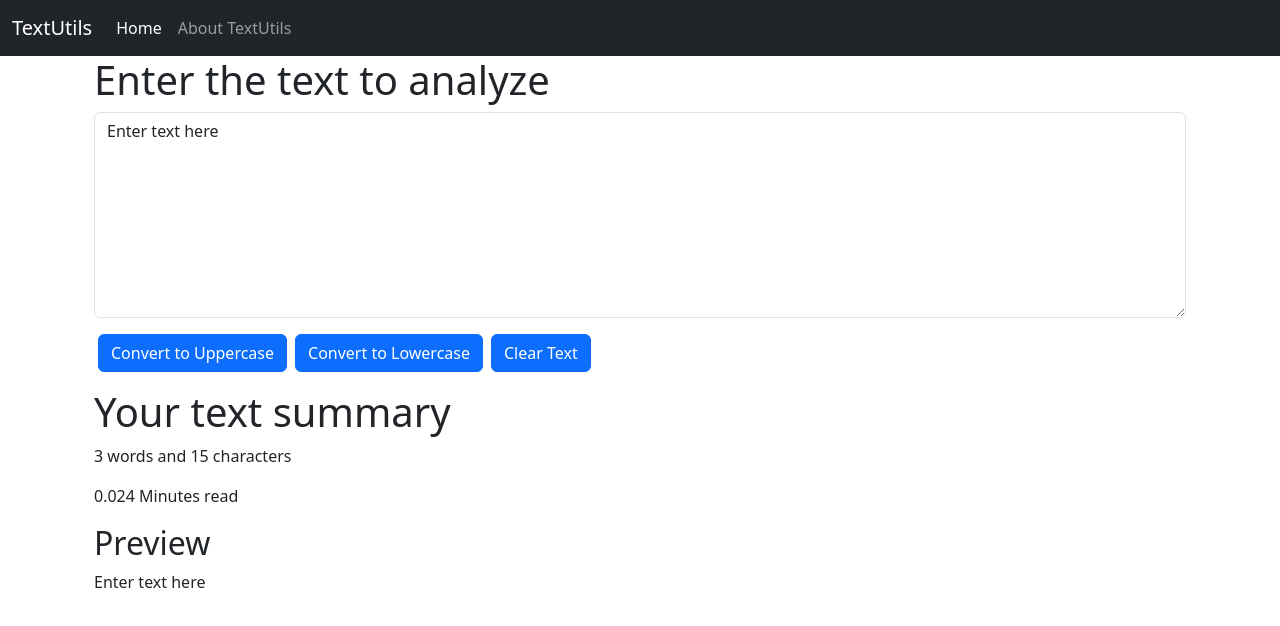
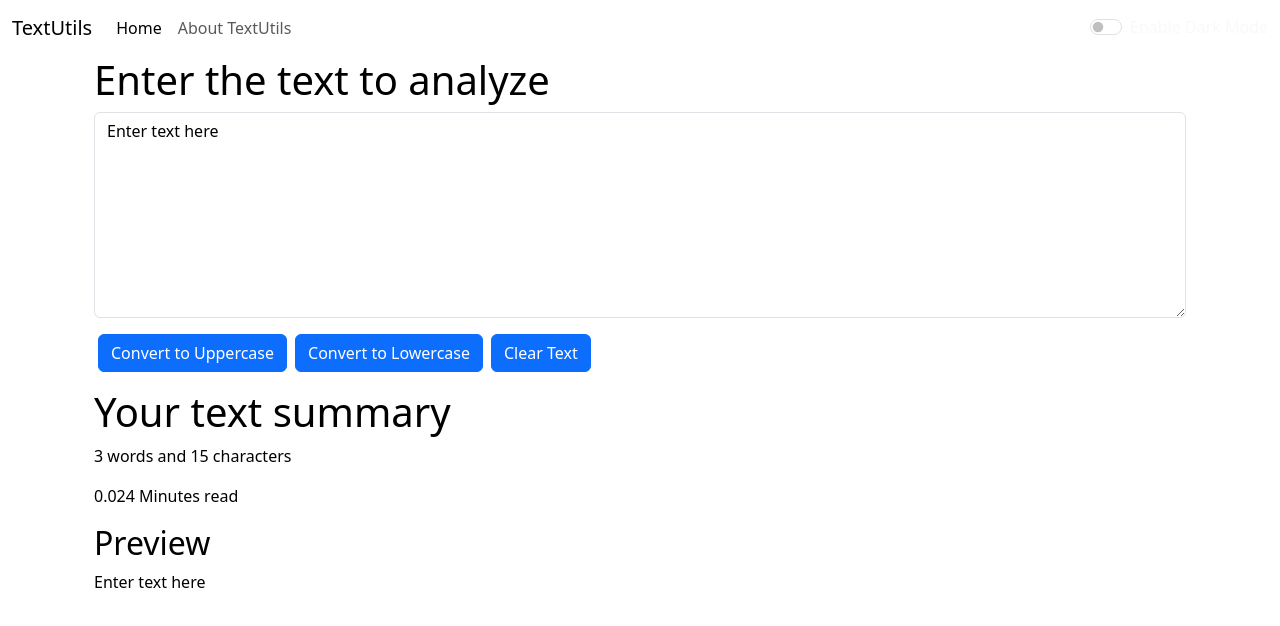
Before and after one commit to imanjila/CapitalizeTheWord, a React (Create React App) app in the folder textutils/: page / in a window 1280 px wide. Shown: the top 626 px of the page. Built offline with nearby package versions, Linux system fonts and the light colour scheme.

Commit message:
Improved enabling dark mode feature

```diff
--- a/textutils/src/components/About.js
+++ b/textutils/src/components/About.js
@@ -12,7 +12,7 @@
     const [btnText, setBtnText] = useState("Enable Dark Mode")
 
     const toggleStyle = () => {
-       if( myStyle.color == 'black'){
+       if( myStyle.color === 'black'){
         setMyStyle ({
             color: 'white',
             backgroundColor: 'black',
--- a/textutils/src/components/Navbar.js
+++ b/textutils/src/components/Navbar.js
@@ -4,7 +4,7 @@
 
 export default function Navbar(props) {
   return (
-    <nav className="navbar navbar-expand-lg navbar-dark bg-dark">
+    <nav className={`navbar navbar-expand-lg navbar-${props.mode} bg-${props.mode}`}>
   <div className="container-fluid">
     <a className="navbar-brand" href = "/">{props.title}</a>
     <button className="navbar-toggler" type="button" data-bs-toggle="collapse" data-bs-target="#navbarSupportedContent" aria-controls="navbarSupportedContent" aria-expanded="false" aria-label="Toggle navigation">
@@ -19,6 +19,10 @@
           <a className="nav-link" href = "/">{props.aboutText}</a>
         </li>
       </ul>
+          <div className={`form-check form-switch text-${props.mode === 'light' ? 'dark' : 'light'}`}>
+      <input className="form-check-input" onClick={props.toggleMode} type="checkbox" role="switch" id="switchCheckDefault"/>
+      <label className="form-check-label" htmlFor="switchCheckDefault">Enable Dark Mode</label>
+    </div>
 
     </div>
   </div>
--- a/textutils/src/components/TextForm.js
+++ b/textutils/src/components/TextForm.js
@@ -25,21 +25,21 @@
 //    setText = ('new text'); //correct way to change the state
   return (
     <>
-    <div className="container" my-2>
+    <div className="container" style = {{color: props.mode === 'dark' ? 'white' : 'black'}}>
         <h1>{props.heading}</h1>
       <div className="mb-3">
-        <textarea className="form-control"  value ={text} onChange={handleOnChange} id="myBox" rows="8" ></textarea>
+        <textarea className="form-control"  value ={text} onChange={handleOnChange} style = {{backgroundColor : props.mode === 'dark' ? 'grey' : 'white', color: props.mode === 'dark' ? 'white' : 'black'}} id="myBox" rows="8" ></textarea>
       </div>
       <button className="btn btn-primary mx-1" onClick={handleUpClick}>Convert to Uppercase</button>
       <button className="btn btn-primary mx-1" onClick={handleLowClick}>Convert to Lowercase</button>
       <button className="btn btn-primary mx-1" onClick={handleClearClick}>Clear Text</button>
     </div>
-    <div className="container my-3">
+    <div className="container my-3" style = {{color: props.mode === 'dark' ? 'white' : 'black'}}>
       <h1>Your text summary</h1>
       <p>{text.split(" ").length} words and {text.length} characters</p>
       <p>{0.008 * text.split(" ").length} Minutes read</p>
       <h2>Preview</h2>
-      <p>{text}</p>
+      <p>{text.length > 0 ? text : "Enter something in the textbox above to preview it here"}</p>
       </div>
     </>
   );
```
